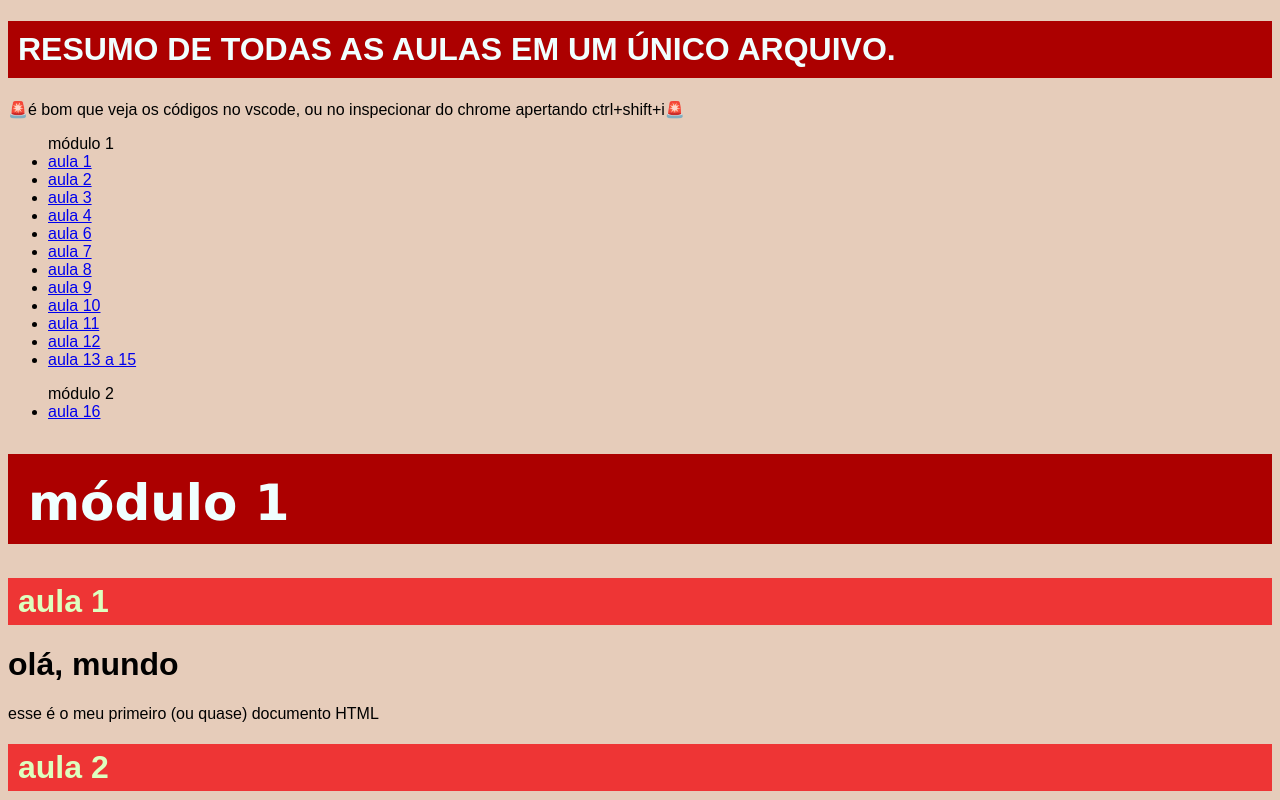
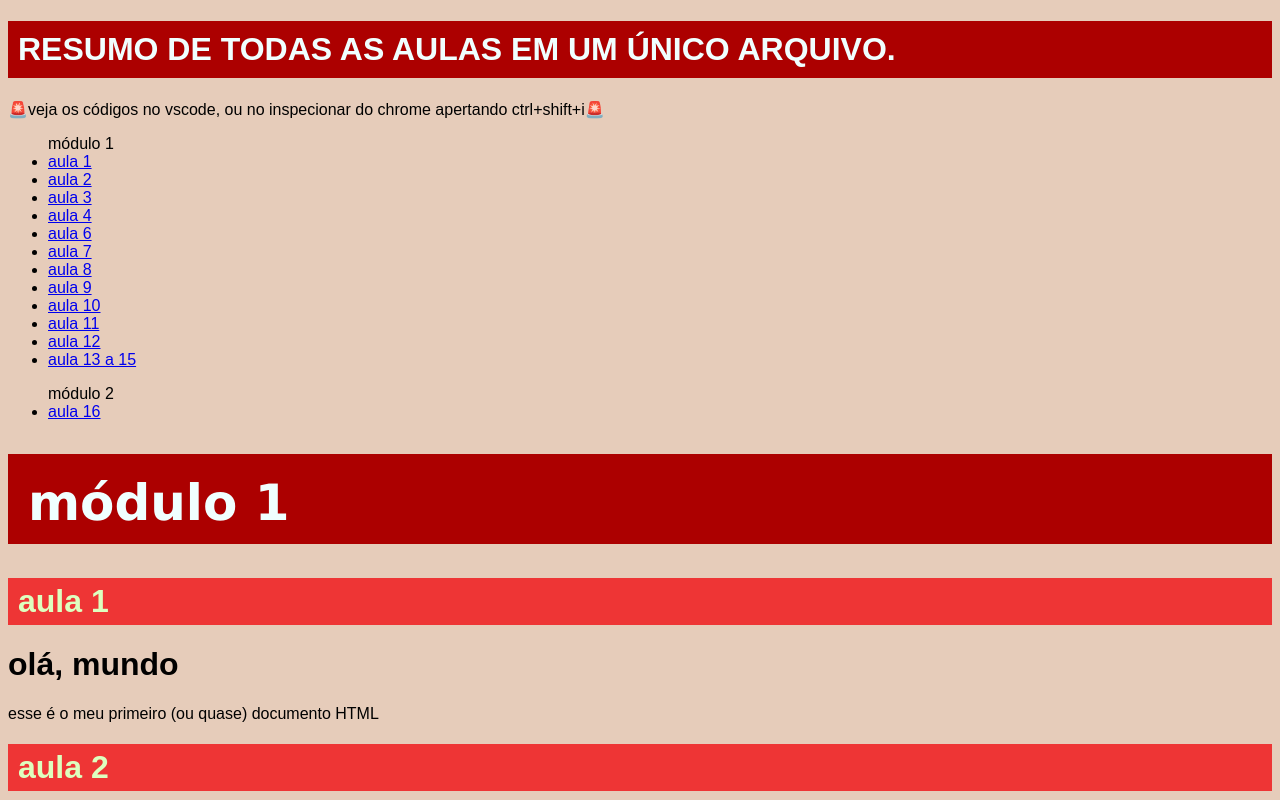
Before and after one commit to garciabertoldo/resumo-aulas, a plain HTML site: page index.html in a window 1280 px wide. Shown: the top 800 px of the page. Drawn offline with Linux system fonts and the light colour scheme.

Commit message:
teste1
tirei o "é bom que"

```diff
--- a/index.html
+++ b/index.html
@@ -9,7 +9,7 @@
 </head>
 <body>
     <h1 id="titulo">RESUMO DE TODAS AS AULAS EM UM ÚNICO ARQUIVO.</h1>
-    <p>🚨é bom que veja os códigos no vscode, ou no inspecionar do chrome apertando ctrl+shift+i🚨</p>
+    <p>🚨veja os códigos no vscode, ou no inspecionar do chrome apertando ctrl+shift+i🚨</p>
 
     <div id="modulo1">
     <ul> módulo 1
```
